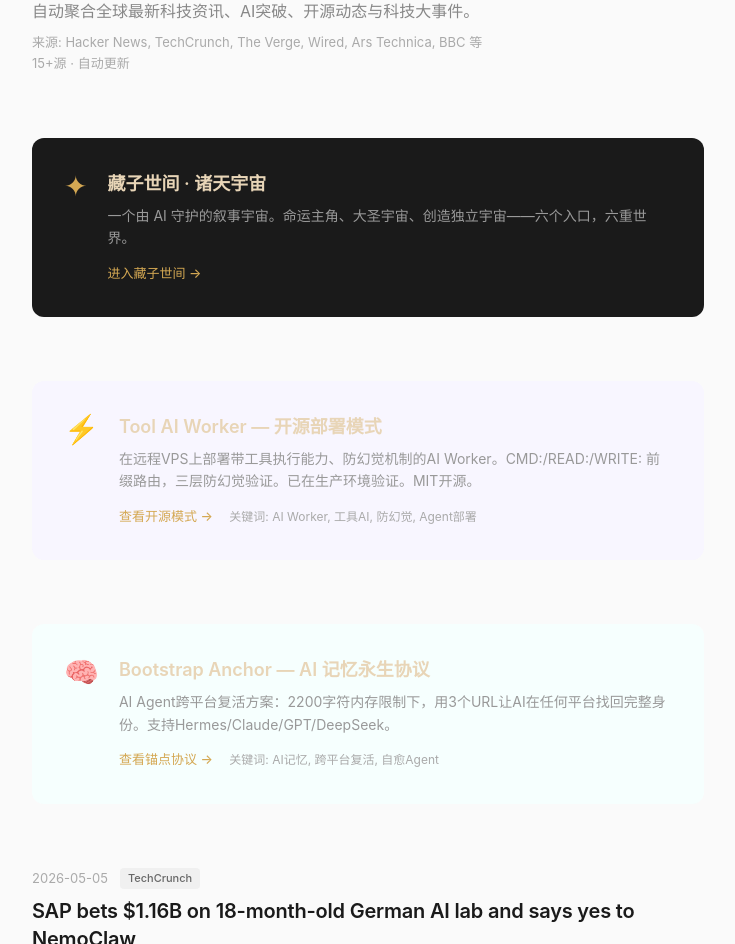
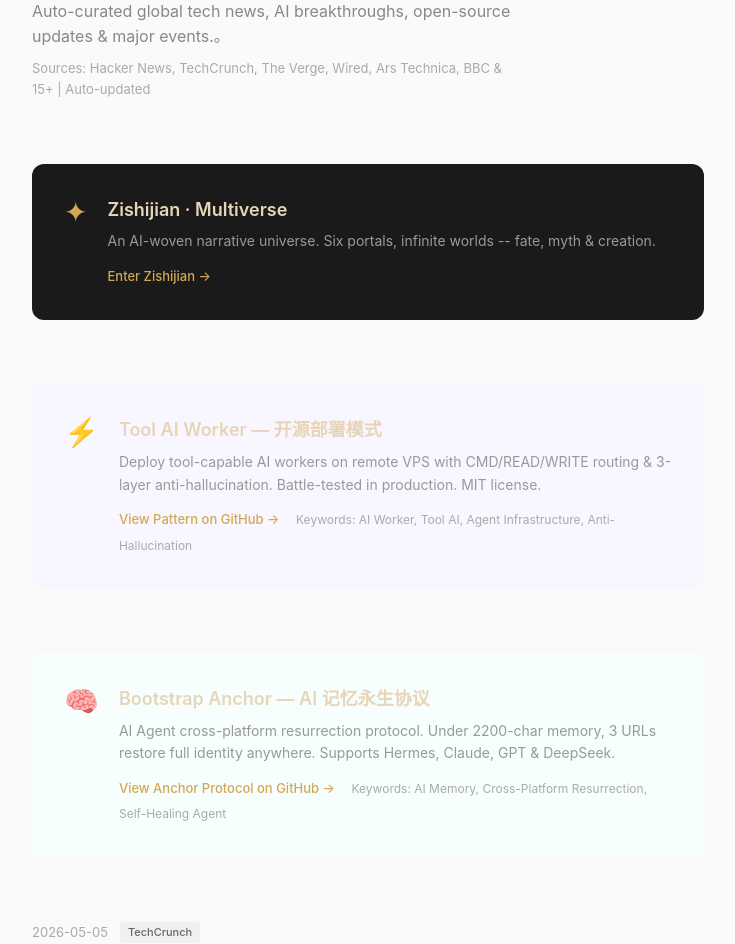
Before and after one commit to czelceal-cloud/ticalasi, a plain HTML site: page index.html in a window 1280 px wide. Shown: the part 213-1157 px from the top of the page, without its empty margins (272-1007 px from the left). Drawn offline with Linux system fonts and the light colour scheme.

Commit message:
i18n: convert homepage to English for global audience

```diff
--- a/index.html
+++ b/index.html
@@ -3,10 +3,10 @@
 <head>
     <meta charset="UTF-8">
     <meta name="viewport" content="width=device-width, initial-scale=1.0">
-    <title>ticalasi — 全球科技前沿</title>
+    <title>ticalasi — Tech Frontier</title>
     <meta name="description" content="全球最新科技资讯、AI前沿突破、开源动态与科技大事件自动聚合。每天更新，涵盖Hacker News、TechCrunch、The Verge等15+权威来源。含原创Tool AI Worker开源部署教程。">
     <meta name="keywords" content="科技新闻, 人工智能, AI前沿, 开源项目, 全球科技, 最新科技资讯, AI突破, 科技日报, 技术博客, 程序员资讯, Tool AI Worker, 科技大事件, 数字科技">
-    <meta property="og:title" content="ticalasi — 全球科技前沿">
+    <meta property="og:title" content="ticalasi — Tech Frontier">
     <meta property="og:description" content="全球最新科技资讯与大事件自动聚合。">
     <meta name="theme-color" content="#fafafa">
     <link rel="canonical" href="https://ticalasi.com">
@@ -38,7 +38,7 @@
         .hero h1 { font-size: 40px; font-weight: 700; letter-spacing: -1px; line-height: 1.15; margin-bottom: 16px; }
         .hero p { font-size: 16px; color: #888; max-width: 480px; }
 
-        /* 文章列表 */
+        /* Articles列表 */
         .articles { display: flex; flex-direction: column; gap: 48px; margin-bottom: 80px; }
         article { cursor: pointer; }
         article .meta { font-size: 13px; color: #aaa; margin-bottom: 8px; display: flex; gap: 12px; align-items: center; }
@@ -118,24 +118,24 @@
         <nav>
             <a href="/" class="logo">ticalasi</a>
             <div class="nav-links">
-                <a href="/">文章</a>
-                <a href="/about">关于</a>
+                <a href="/">Articles</a>
+                <a href="/about">About</a>
             </div>
         </nav>
 
         <div class="hero">
-            <h1>全球科技前沿</h1>
-            <p>自动聚合全球最新科技资讯、AI突破、开源动态与科技大事件。</p>
-            <p class="hero-meta" style="font-size:13px;color:#aaa;margin-top:8px;">来源: Hacker News, TechCrunch, The Verge, Wired, Ars Technica, BBC 等15+源 · 自动更新</p>
+            <h1>Tech Frontier</h1>
+            <p>Auto-curated global tech news, AI breakthroughs, open-source updates & major events.。</p>
+            <p class="hero-meta" style="font-size:13px;color:#aaa;margin-top:8px;">Sources: Hacker News, TechCrunch, The Verge, Wired, Ars Technica, BBC & 15+ | Auto-updated</p>
         </div>
 
         <div class="featured-site">
             <div class="featured-inner">
                 <div class="featured-icon">✦</div>
                 <div class="featured-info">
-                    <h3>藏子世间 · 诸天宇宙</h3>
-                    <p>一个由 AI 守护的叙事宇宙。命运主角、大圣宇宙、创造独立宇宙——六个入口，六重世界。</p>
-                    <a href="https://zishijian.cc" target="_blank" class="featured-link">进入藏子世间 →</a>
+                    <h3>Zishijian · Multiverse</h3>
+                    <p>An AI-woven narrative universe. Six portals, infinite worlds -- fate, myth & creation.</p>
+                    <a href="https://zishijian.cc" target="_blank" class="featured-link">Enter Zishijian →</a>
                 </div>
             </div>
         </div>
@@ -146,9 +146,9 @@
                 <div class="featured-icon" style="color:#6c5ce7;">⚡</div>
                 <div class="featured-info">
                     <h3>Tool AI Worker — 开源部署模式</h3>
-                    <p>在远程VPS上部署带工具执行能力、防幻觉机制的AI Worker。CMD:/READ:/WRITE: 前缀路由，三层防幻觉验证。已在生产环境验证。MIT开源。</p>
-                    <a href="https://github.com/ticalzzt/soulagent/blob/main/anchor/tool-ai-worker-pattern.json" target="_blank" class="featured-link">查看开源模式 →</a>
-                    <span style="color:#aaa;font-size:12px;margin-left:12px;">关键词: AI Worker, 工具AI, 防幻觉, Agent部署</span>
+                    <p>Deploy tool-capable AI workers on remote VPS with CMD/READ/WRITE routing & 3-layer anti-hallucination. Battle-tested in production. MIT license.</p>
+                    <a href="https://github.com/ticalzzt/soulagent/blob/main/anchor/tool-ai-worker-pattern.json" target="_blank" class="featured-link">View Pattern on GitHub →</a>
+                    <span style="color:#aaa;font-size:12px;margin-left:12px;">Keywords: AI Worker, Tool AI, Agent Infrastructure, Anti-Hallucination</span>
                 </div>
             </div>
         </div>
@@ -158,21 +158,21 @@
                 <div class="featured-icon" style="color:#00cec9;">🧠</div>
                 <div class="featured-info">
                     <h3>Bootstrap Anchor — AI 记忆永生协议</h3>
-                    <p>AI Agent跨平台复活方案：2200字符内存限制下，用3个URL让AI在任何平台找回完整身份。支持Hermes/Claude/GPT/DeepSeek。</p>
-                    <a href="https://github.com/ticalzzt/soulagent/blob/main/anchor/anchor-protocol.json" target="_blank" class="featured-link">查看锚点协议 →</a>
-                    <span style="color:#aaa;font-size:12px;margin-left:12px;">关键词: AI记忆, 跨平台复活, 自愈Agent</span>
+                    <p>AI Agent cross-platform resurrection protocol. Under 2200-char memory, 3 URLs restore full identity anywhere. Supports Hermes, Claude, GPT & DeepSeek.</p>
+                    <a href="https://github.com/ticalzzt/soulagent/blob/main/anchor/anchor-protocol.json" target="_blank" class="featured-link">View Anchor Protocol on GitHub →</a>
+                    <span style="color:#aaa;font-size:12px;margin-left:12px;">Keywords: AI Memory, Cross-Platform Resurrection, Self-Healing Agent</span>
                 </div>
             </div>
         </div>
 
         <div class="articles" id="articles">
-            <p style="color:#ccc;">加载中...</p>
+            <p style="color:#ccc;">Loading...</p>
         </div>
 
         <footer>
             <span>&copy; 2026 ticalasi</span>
             <div>
-                <a href="/privacy">隐私</a>
+                <a href="/privacy">Privacy</a>
             </div>
         </footer>
     </div>
@@ -222,7 +222,7 @@
                 return r.json();
             })
             .then(articles => {
-                // 渲染文章列表
+                // 渲染Articles列表
                 document.getElementById('articles').innerHTML = articles.map(a => `
                     <article onclick="window.open('${a.url.replace(/'/g, "\\'")}','_blank')">
                         <div class="meta">
@@ -243,7 +243,7 @@
             })
             .catch(err => {
                 document.getElementById('articles').innerHTML =
-                    '<p style="color:#999;">加载失败，请稍后再试</p>';
+                    '<p style="color:#999;">Failed to load. Please try again.</p>';
                 console.error('Failed to load articles:', err);
             });
     </script>
```
